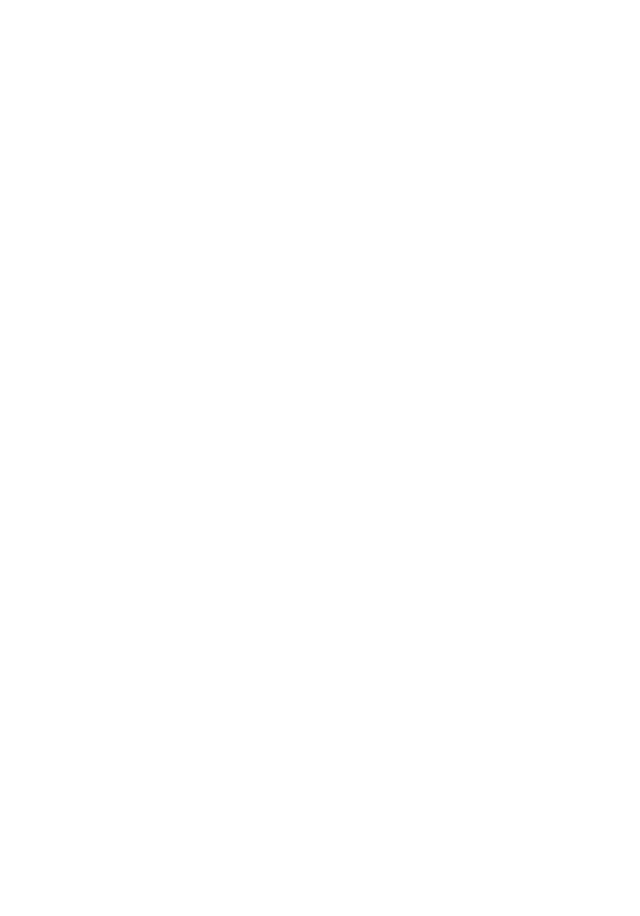
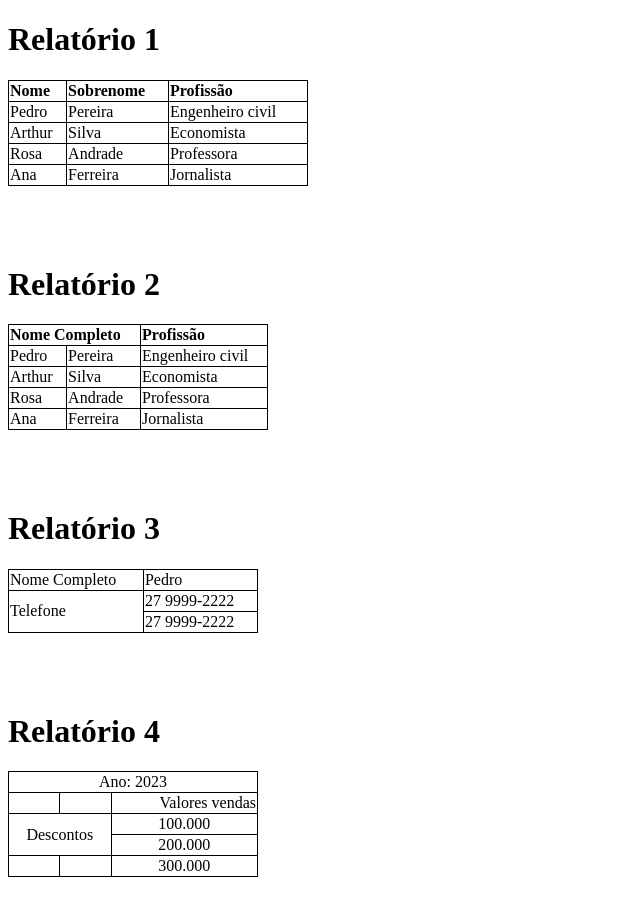
Before and after one commit to douglasbolis/LinguagensMarcacao20242, a plain HTML site: page exercicios/exercicio_02/index.html in a window 1280 px wide. Shown: the whole page, without its empty margins (0-640 px from the left). Before the commit the page ends 800 px from the top, so only its background shows below. Drawn offline with Linux system fonts and the light colour scheme.

Commit message:
Finished the exercise 02 adding a css file

```diff
--- /dev/null
+++ b/exercicios/exercicio_02/aula2.css
@@ -0,0 +1,32 @@
+table {
+  margin-bottom: 80px;
+}
+
+table, th, td {
+  border: 1px solid black;
+  border-collapse: collapse;
+}
+
+.table_1 {
+  text-align: left;
+  width: 300px;
+}
+
+.table_2 {
+  text-align: left;
+  width: 260px;
+}
+
+.table_3 {
+  text-align: left;
+  width: 250px;
+}
+
+.table_4 {
+  text-align: center;
+  width: 250px;
+}
+
+.table_4_values {
+  text-align: right;
+}
--- a/exercicios/exercicio_02/index.html
+++ b/exercicios/exercicio_02/index.html
@@ -1,11 +1,109 @@
 <!DOCTYPE html>
 <html lang="pt-BR">
+
 <head>
   <meta charset="UTF-8">
   <meta name="viewport" content="width=device-width, initial-scale=1.0">
   <title>Exercício 2 - Tabela</title>
+  <link rel="stylesheet" href="aula2.css">
 </head>
+
 <body>
+  <h1>Relatório 1</h1>
+  <table class="table_1">
+    <tr>
+      <th>Nome</th>
+      <th>Sobrenome</th>
+      <th>Profissão</th>
+    </tr>
+    <tr>
+      <td>Pedro</td>
+      <td>Pereira</td>
+      <td>Engenheiro civil</td>
+    </tr>
+    <tr>
+      <td>Arthur</td>
+      <td>Silva</td>
+      <td>Economista</td>
+    </tr>
+    <tr>
+      <td>Rosa</td>
+      <td>Andrade</td>
+      <td>Professora</td>
+    </tr>
+    <tr>
+      <td>Ana</td>
+      <td>Ferreira</td>
+      <td>Jornalista</td>
+    </tr>
+  </table>
 
+  <h1>Relatório 2</h1>
+  <table class="table_2">
+    <tr>
+      <th colspan="2">Nome Completo</th>
+      <th>Profissão</th>
+    </tr>
+    <tr>
+      <td>Pedro</td>
+      <td>Pereira</td>
+      <td>Engenheiro civil</td>
+    </tr>
+    <tr>
+      <td>Arthur</td>
+      <td>Silva</td>
+      <td>Economista</td>
+    </tr>
+    <tr>
+      <td>Rosa</td>
+      <td>Andrade</td>
+      <td>Professora</td>
+    </tr>
+    <tr>
+      <td>Ana</td>
+      <td>Ferreira</td>
+      <td>Jornalista</td>
+    </tr>
+  </table>
+
+  <h1>Relatório 3</h1>
+  <table class="table_3">
+    <tr>
+      <td>Nome Completo</th>
+      <td>Pedro</th>
+    </tr>
+    <tr>
+      <td rowspan="2">Telefone</td>
+      <td>27 9999-2222</td>
+    </tr>
+    <tr>
+      <td>27 9999-2222</td>
+    </tr>
+  </table>
+
+  <h1>Relatório 4</h1>
+  <table class="table_4">
+    <tr>
+      <td colspan="4">Ano: 2023</th>
+    </tr>
+    <tr>
+      <td></td>
+      <td></td>
+      <td colspan="2" class="table_4_values">Valores vendas</td>
+    </tr>
+    <tr>
+      <td colspan="2" rowspan="2">Descontos</td>
+      <td colspan="2">100.000</td>
+    </tr>
+    <tr>
+      <td colspan="2">200.000</td>
+    </tr>
+    <tr>
+      <td></td>
+      <td></td>
+      <td colspan="2">300.000</td>
+    </tr>
+  </table>
 </body>
+
 </html>
```
